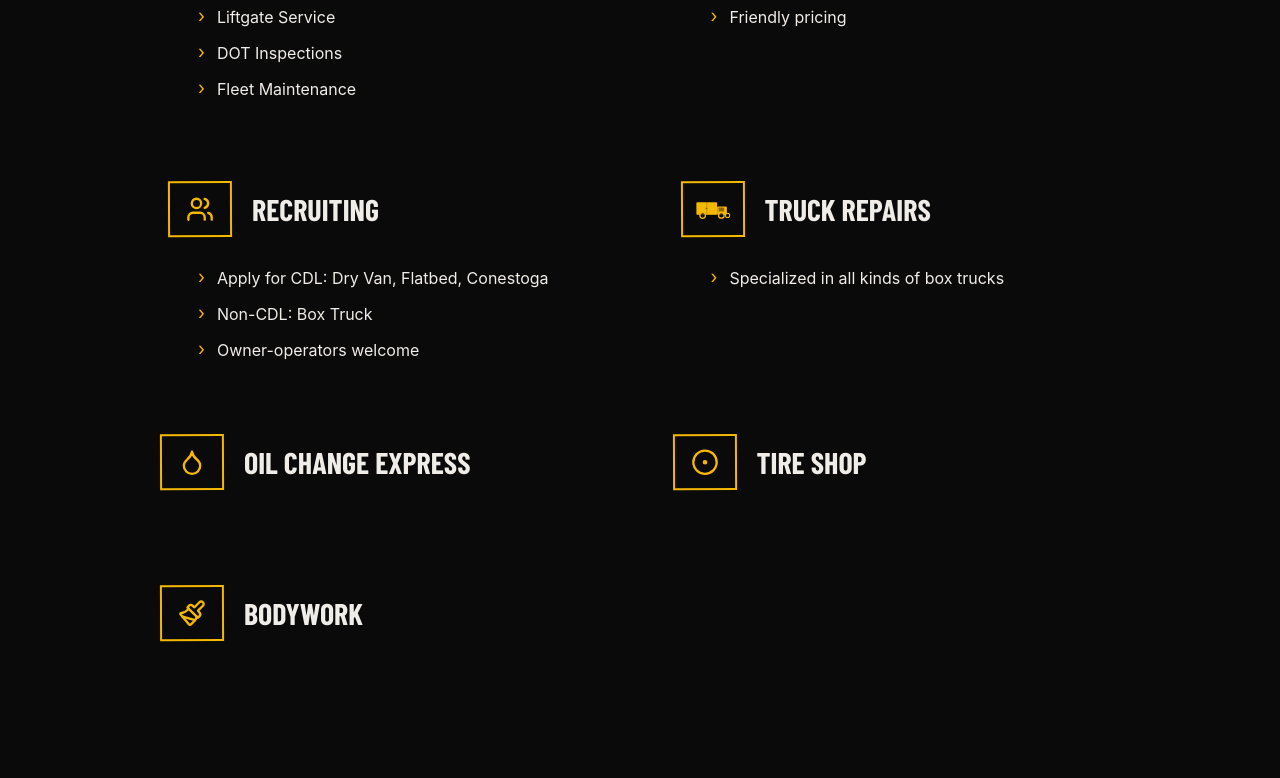
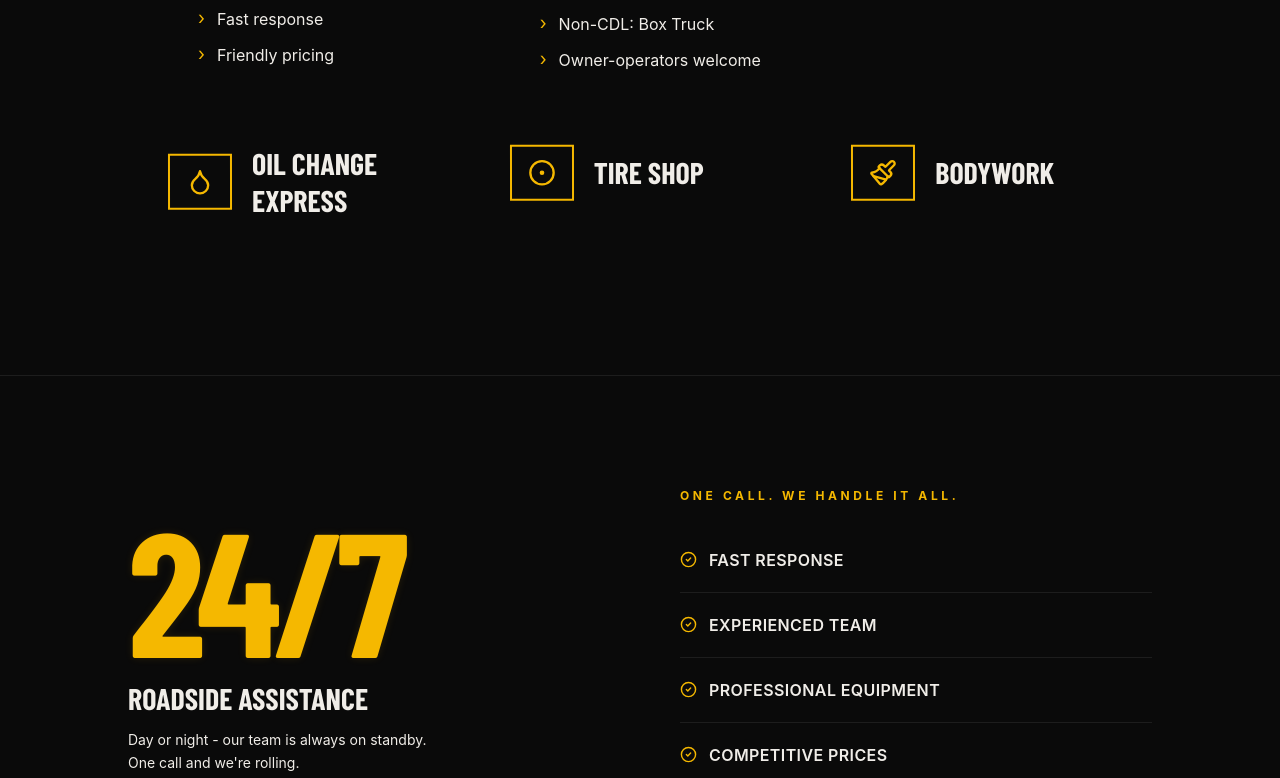
Before and after one commit to J-jakovljevic/towing-service, a React (Vite) app: page / in a window 1280 px wide. Shown: the part 1822-2600 px from the top of the page. Built offline with nearby package versions, Linux system fonts and the light colour scheme; a web font is replaced by a local one.

Commit message:
fix: services responsive style update

```diff
--- a/src/components/serviceCard/ServiceCard.tsx
+++ b/src/components/serviceCard/ServiceCard.tsx
@@ -56,7 +56,7 @@ const ServiceCard = ({ service }: ServiceCardProps) => {
       transition={{ type: "spring", stiffness: 300, damping: 24 }}
       className={`bg-card ${
         service.compact
-          ? "h-[120px] p-5 md:h-full md:min-h-[150px] md:p-8"
+          ? "h-[120px] px-8 py-5 md:h-full md:min-h-[150px] md:px-10 md:py-8"
           : "h-full min-h-[190px] p-8 md:min-h-[210px] md:p-10"
       }`}
     >
--- a/src/components/servicesSection/ServicesSection.tsx
+++ b/src/components/servicesSection/ServicesSection.tsx
@@ -34,7 +34,7 @@ const ServicesSection = () => {
           initial="hidden"
           whileInView="show"
           viewport={{ once: true, amount: 0.1 }}
-          className="grid gap-px bg-border md:grid-cols-2 min-[920px]:grid-cols-3"
+          className="services-grid grid gap-px bg-border"
         >
           {services.map((service) => (
             <motion.div
--- a/src/styles/theme.css
+++ b/src/styles/theme.css
@@ -179,3 +179,19 @@
     line-height: 1.5;
   }
 }
+
+.services-grid {
+  grid-template-columns: minmax(0, 1fr);
+}
+
+@media (min-width: 768px) {
+  .services-grid {
+    grid-template-columns: repeat(2, minmax(0, 1fr));
+  }
+}
+
+@media (min-width: 921px) {
+  .services-grid {
+    grid-template-columns: repeat(3, minmax(0, 1fr));
+  }
+}
```
